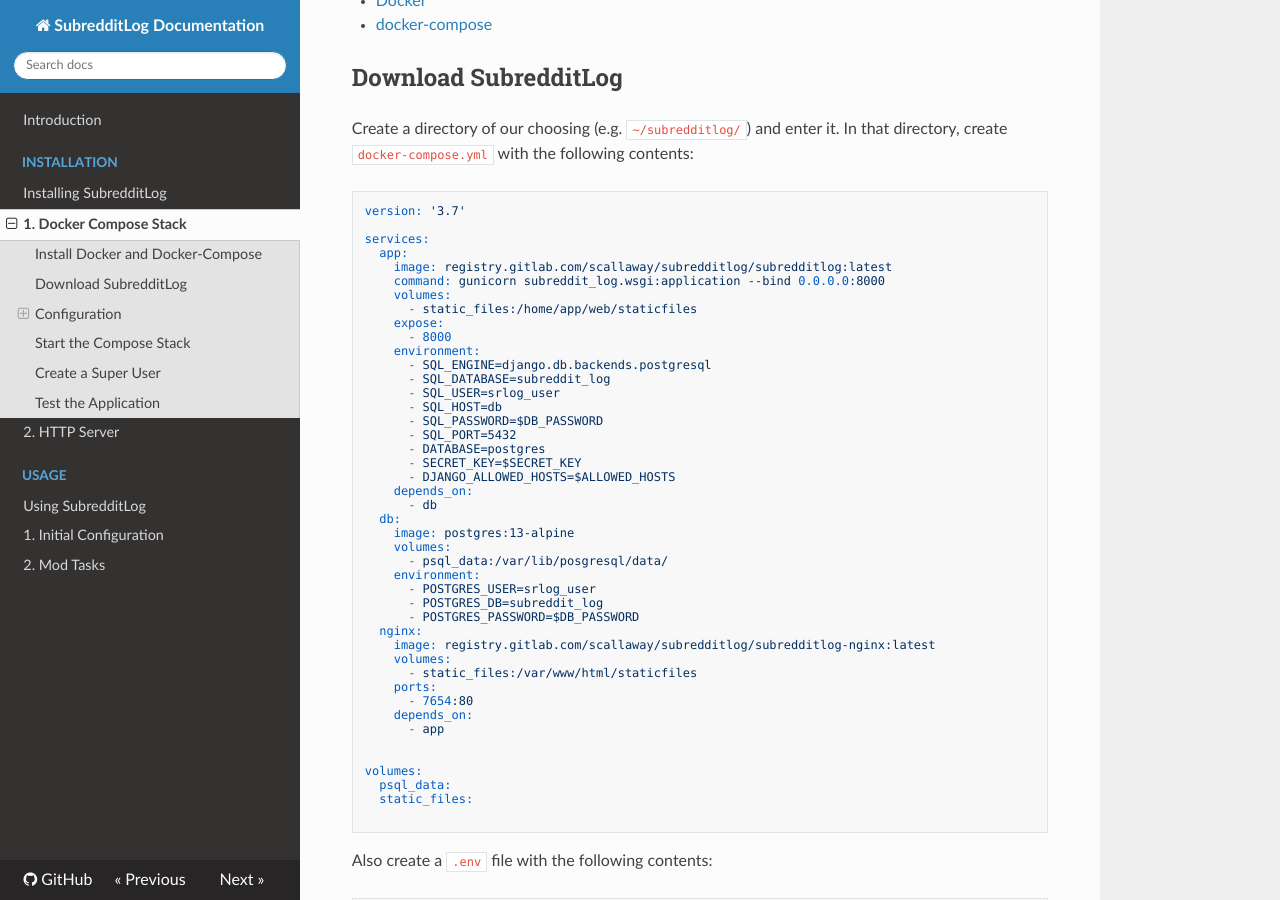
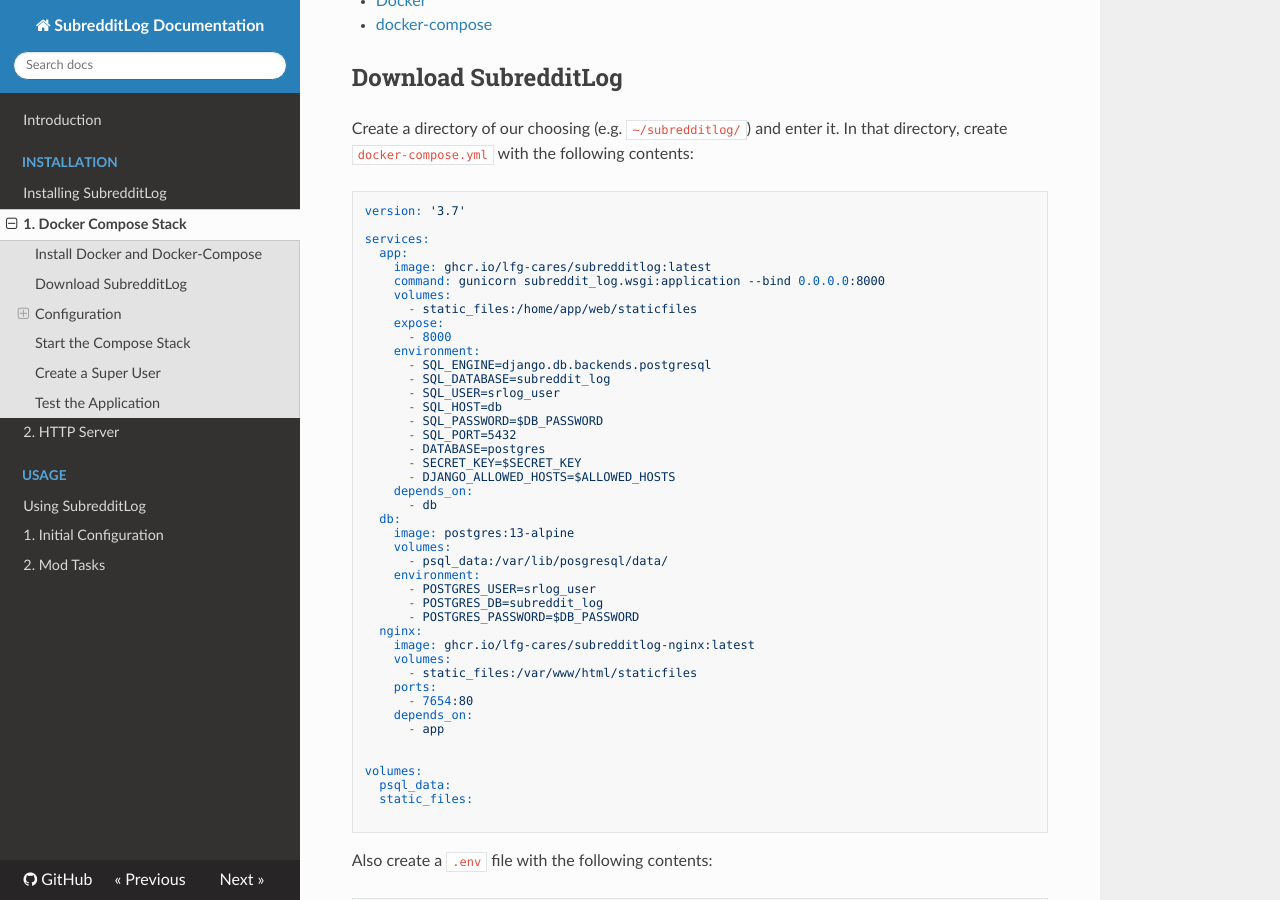
Before and after one commit to LFG-Cares/SubredditLog, an MkDocs documentation site: the page built from docs/installation/1-compose.md, in a window 1280 px wide and 900 px high, scrolled down 347 px. Built offline with MkDocs 1.6.1, drawn with Linux system fonts in a browser that asks for light colours; nearby versions of some CDN libraries.

Commit message:
Fix image in docs for #7.

```diff
--- a/docs/installation/1-compose.md
+++ b/docs/installation/1-compose.md
@@ -20,7 +20,7 @@
 
 services:
   app:
-    image: registry.gitlab.com/scallaway/subredditlog/subredditlog:latest
+    image: ghcr.io/lfg-cares/subredditlog:latest
     command: gunicorn subreddit_log.wsgi:application --bind 0.0.0.0:8000
     volumes:
       - static_files:/home/app/web/staticfiles
@@ -47,7 +47,7 @@
       - POSTGRES_DB=subreddit_log
       - POSTGRES_PASSWORD=$DB_PASSWORD
   nginx:
-    image: registry.gitlab.com/scallaway/subredditlog/subredditlog-nginx:latest
+    image: ghcr.io/lfg-cares/subredditlog-nginx:latest
     volumes:
       - static_files:/var/www/html/staticfiles
     ports:
```
